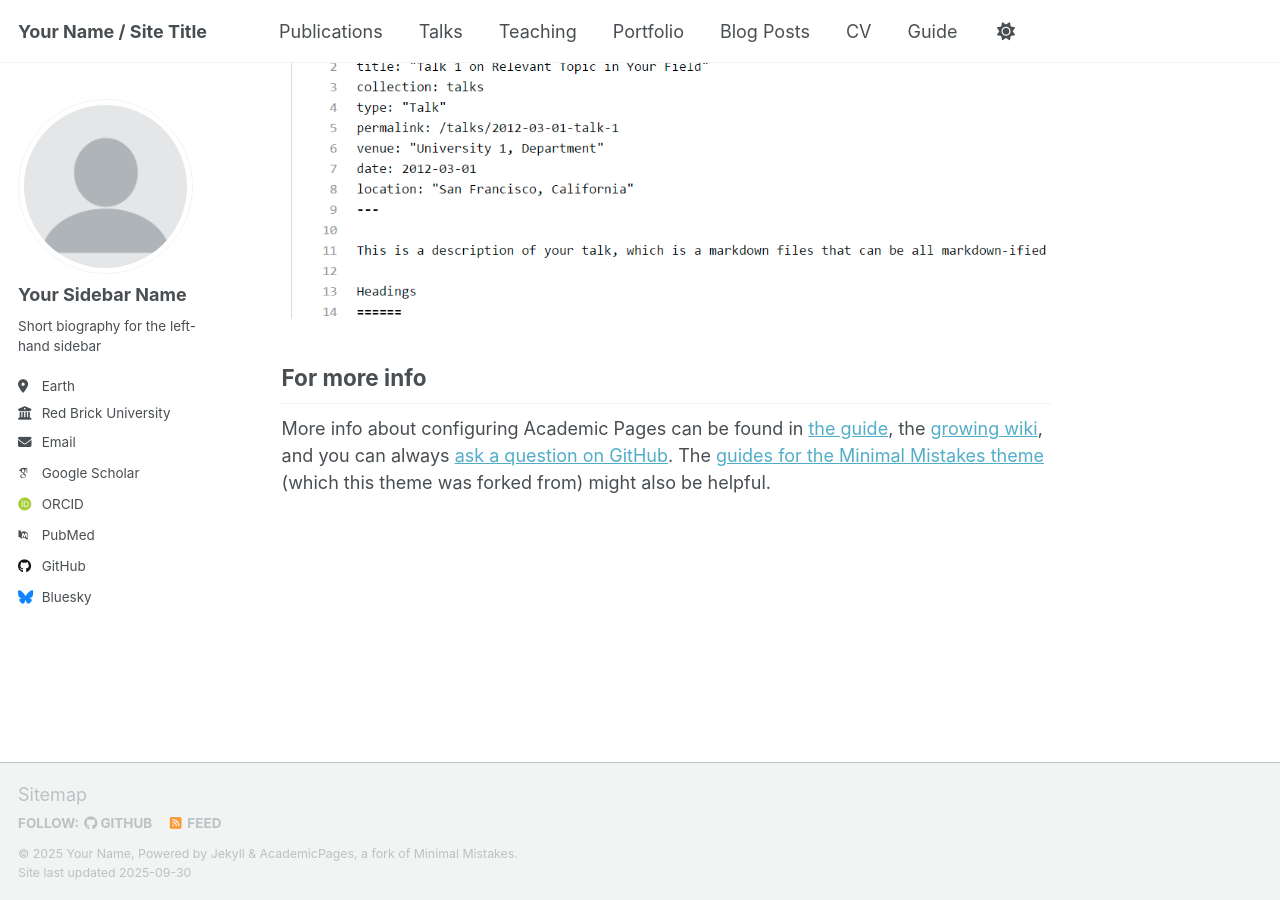
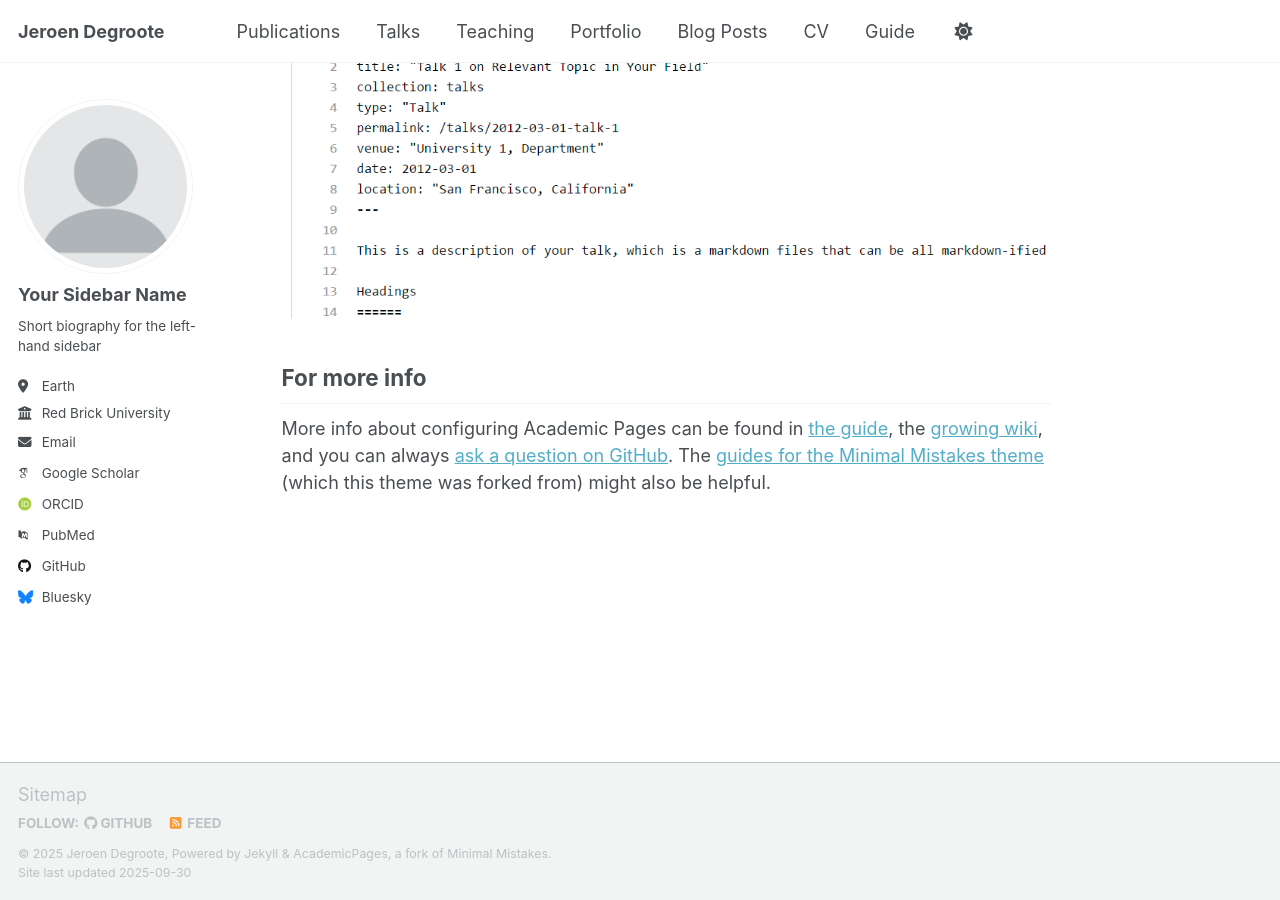
Before and after one commit to jrndgrt/jeroen_degroote.github.io, a Jekyll site: the page built from _pages/about.md, in a window 1280 px wide and 900 px high, scrolled down 2880 px. Built offline with Jekyll 4.4.1, drawn with Linux system fonts in a browser that asks for light colours; some web fonts are replaced; a script that is not in the unit is left out; some of the changed lines change nothing that is shown.

Commit message:
Configure site.url/baseurl/repository; nav now points to local /talks/

```diff
--- a/_config.yml
+++ b/_config.yml
@@ -9,14 +9,13 @@
 # Basic Site Settings
 locale                   : "en-US"
 site_theme               : "default" # Currently available options are "default", "air"
-title                    : "Your Name / Site Title"
+title                    : "Jeroen Degroote"
 title_separator          : "-"
-name                     : &name "Your Name"
-description              : &description "Your Name's academic portfolio"   # Update this with a general description of your site, this is the default if not overridden by a page
-url                      : https://academicpages.github.io # The base hostname & protocol for your site e.g. "https://[your GitHub username].github.io",
-                                                           # or if you already have some other page hosted on Github then use "https://[your GitHub username].github.io/[Your Repo Name]"
-baseurl                  : "" # the subpath of your site, e.g. "/blog"
-repository               : "academicpages/academicpages.github.io"
+name                     : &name "Jeroen Degroote"
+description              : &description "Academic portfolio"
+url                      : https://jrndgrt.github.io
+baseurl                  : "/jeroen_degroote.github.io"
+repository               : "jrndgrt/jeroen_degroote.github.io"
 
 # Site Author - The following control what appear as part of the author content on the side bar.
 #               If a field is blank the icon and link will not appear, otherwise it will be shown.
@@ -48,7 +47,7 @@
   bitbucket        : # Username - Update with your username on the site
   codepen          : # Username
   dribbble         : # Username
-  github           : "academicpages"
+  github           : "jrndgrt"
   kaggle           : # Username
   stackoverflow    : # User number or user number and name (i.e., use "1" or "1/jeff-atwood")
 
```
